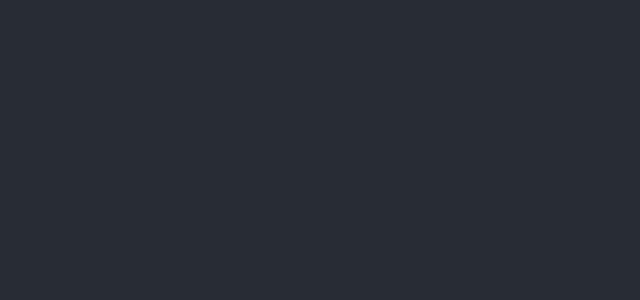
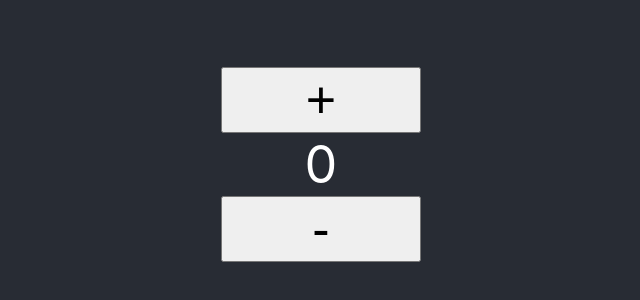
Before and after one commit to testingrequired/talk-reading-pull-requests, a React (Create React App) app: page / in a window 1280 px wide. Shown: the part 236-536 px from the top of the page, without its empty margins (319-959 px from the left). Built offline with nearby package versions, Linux system fonts and the light colour scheme.

Commit message:
Implement basic counter

```diff
--- a/src/App.js
+++ b/src/App.js
@@ -1,12 +1,43 @@
 import React, { Component } from "react";
+import styled from "styled-components";
 import "./App.css";
 
+const Button = styled.button`
+  font-size: 2em;
+  width: 200px;
+`;
+
+const Counter = styled.div`
+  font-size: 2em;
+`;
+
 class App extends Component {
+  constructor(props) {
+    super(props);
+    this.state = { counter: 0 };
+  }
+
+  increment = e => {
+    e.preventDefault();
+    const counter = this.state.counter + 1;
+    this.setState({ counter });
+  };
+
+  decrement = e => {
+    e.preventDefault();
+    const counter = this.state.counter - 1;
+    this.setState({ counter });
+  };
+
   render() {
     return (
       <div className="App">
         <header className="App-header">
-          <p />
+          <Button onClick={this.increment}>+</Button>
+
+          <Counter>{this.state.counter}</Counter>
+
+          <Button onClick={this.decrement}>-</Button>
         </header>
       </div>
     );
```
